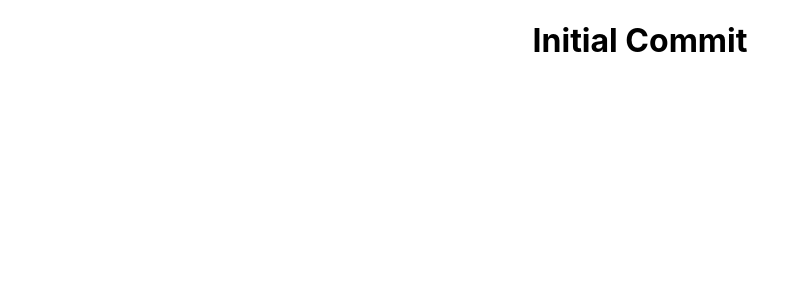
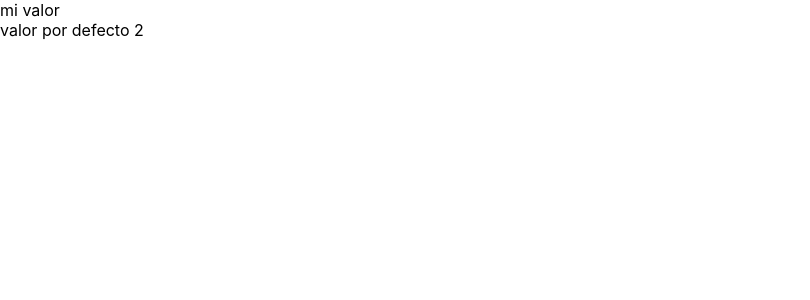
Before and after one commit to juan-carlos-aguilar/guia-definitiva, a React (Vite) app: page / in a window 1280 px wide. Shown: the top 300 px of the page, without its empty margins (0-810 px from the left). Built offline with nearby package versions, Linux system fonts and the light colour scheme.

Commit message:
Working w createContext and useContext

```diff
--- a/src/App.tsx
+++ b/src/App.tsx
@@ -1,14 +1,38 @@
-import { Component } from "react";
+import { createContext, useContext } from "react";
 import './App.css';
 
-class App extends Component {
-  render() {
-    return (
-      <div className="App">
-        <h1>Initial Commit</h1>
-      </div>
-    )
-  }
+const ContextDefault = createContext('valor por defecto')
+const Context2 = createContext('valor por defecto 2')
+
+const DefaultProvider = ({ children }) => {
+  return (
+    <ContextDefault.Provider value={'mi valor'}>
+      {children}
+    </ContextDefault.Provider>
+  )
+}
+
+const Contenido = () => {
+  const ctx = useContext(ContextDefault)
+  return(
+    <div>{ctx}</div>
+  )
+}
+
+const Contenido2 = () => {
+  const ctx = useContext(Context2)
+  return(
+    <div>{ctx}</div>
+  )
+}
+
+function App() {
+  return (
+    <DefaultProvider>
+      <Contenido />
+      <Contenido2 />
+    </DefaultProvider>
+  )
 }
 
 export default App
```
